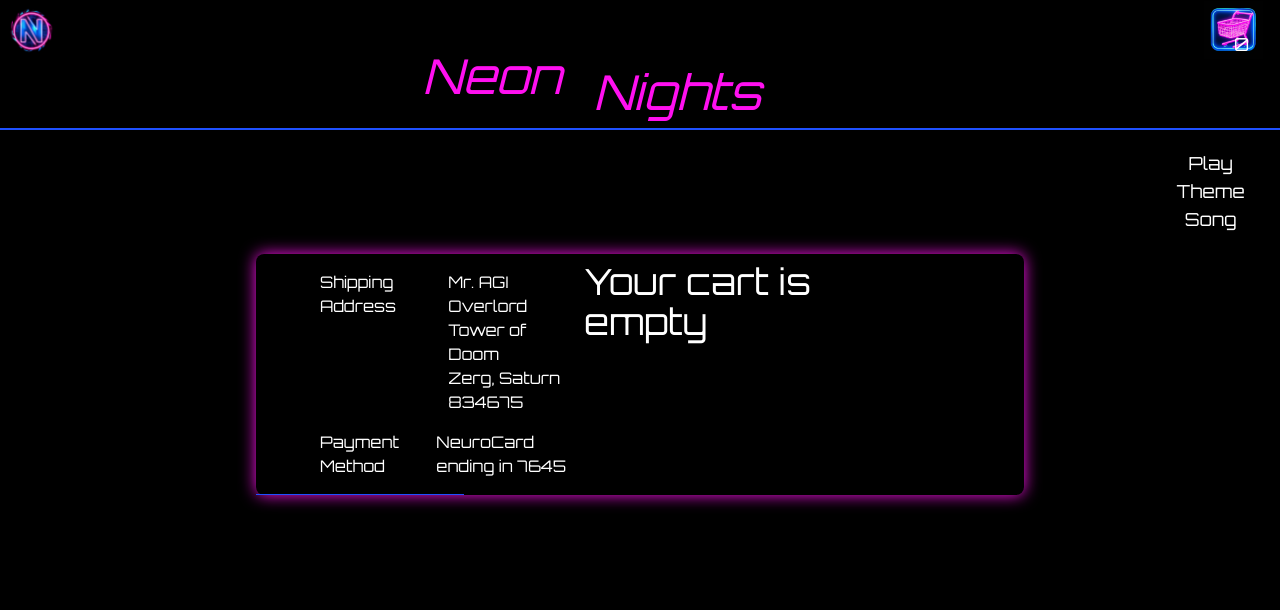
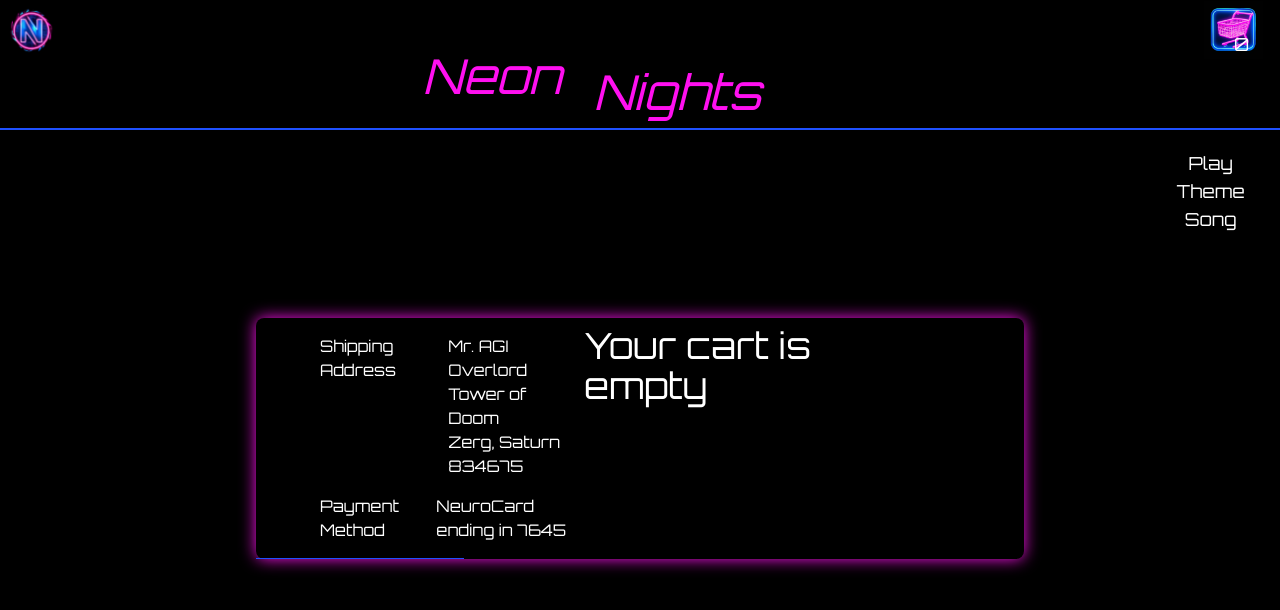
Before and after one commit to OblivionNoirV2/NeonNights, a React (Create React App) app: page /Checkout in a window 1280 px wide. Shown: the top 610 px of the page. Built offline with nearby package versions, Linux system fonts and the light colour scheme.

Commit message:
Update Checkout.tsx

```diff
--- a/src/Checkout.tsx
+++ b/src/Checkout.tsx
@@ -100,10 +100,9 @@ const Checkout = () => {
     const { cart } = useContext(CartContext);
     const unique_items = Array.from(new Set(cart));
     return (
-        <div className="mt-8 mx-8 lg:mx-0 ">
+        <div className="mt-24 mx-8 lg:mx-0  ">
             <main className="sm:w-full lg:w-3/5 checkout-page sm:justify-start lg:justify-center
         flex flex-col sm:flex-row mx-auto text-white rounded-lg">
-
                 <section className="flex flex-col w-full lg:w-1/2">
                     <ShippingAndPayment />
                     <hr className="mt-4 w-2/3"></hr>
@@ -137,8 +136,8 @@ const Checkout = () => {
                 </section>
             </main>
             {cart.length !== 0 &&
-                <section className="flex justify-center
-                mt-4 mx-auto mb-12 text-4xl lg:text-5xl">
+                <section className="flex ml-4 lg:ml-[18rem] lg:justify-center
+                mt-4 lg:mx-auto mb-12 text-4xl lg:text-5xl">
                     <ConfirmButton />
                 </section>
             }
```
